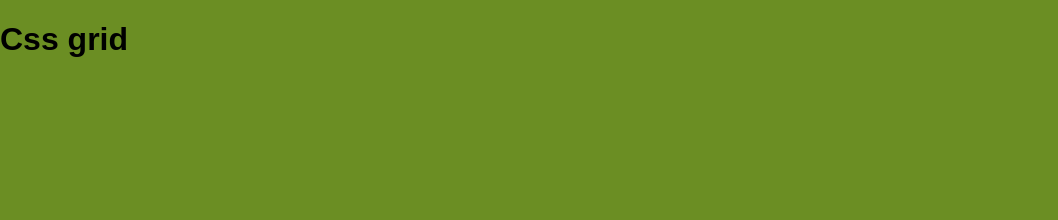
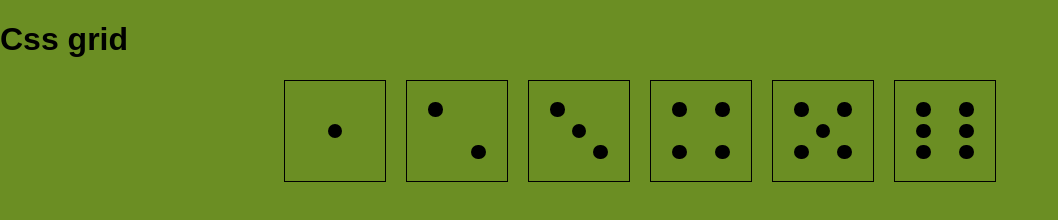
Before and after one commit to OzzoDev/FJSX24Bootcamp, a plain HTML site: page index.html in a window 1280 px wide. Shown: the whole page, without its empty margins (0-1058 px from the left). Drawn offline with Linux system fonts and the light colour scheme.

Commit message:
Dices done

```diff
--- a/index.html
+++ b/index.html
@@ -8,5 +8,42 @@
   </head>
   <body>
     <h1>Css grid</h1>
+    <main>
+      <div class="dice-container">
+        <article class="dice dots-1">
+          <aside></aside>
+        </article>
+        <article class="dice dots-2">
+          <aside></aside>
+          <aside></aside>
+        </article>
+        <article class="dice dots-3">
+          <aside></aside>
+          <aside></aside>
+          <aside></aside>
+        </article>
+        <article class="dice dots-4">
+          <aside></aside>
+          <aside></aside>
+          <aside></aside>
+          <aside></aside>
+        </article>
+        <article class="dice dots-5">
+          <aside></aside>
+          <aside></aside>
+          <aside></aside>
+          <aside></aside>
+          <aside></aside>
+        </article>
+        <article class="dice dots-6">
+          <aside></aside>
+          <aside></aside>
+          <aside></aside>
+          <aside></aside>
+          <aside></aside>
+          <aside></aside>
+        </article>
+      </div>
+    </main>
   </body>
 </html>
--- a/styles.css
+++ b/styles.css
@@ -4,3 +4,147 @@ body {
   margin: 0;
   padding: 0;
 }
+
+.dice-container {
+  /* padding: 10px; */
+  display: flex;
+  justify-content: center;
+  align-items: center;
+  gap: 20px;
+}
+
+.dice {
+  display: grid;
+  grid-template-columns: 1fr 1fr 1fr 1fr 1fr;
+  grid-template-rows: 1fr 1fr 1fr 1fr 1fr;
+  width: 100px;
+  height: 100px;
+  gap: 7px;
+  border: 1px solid black;
+}
+
+.dice aside {
+  border-radius: 50%;
+  width: 100%;
+  height: 100%;
+  background-color: black;
+  align-self: center;
+  justify-self: center;
+}
+
+/*dots-1*/
+
+.dots-1 aside:nth-child(1) {
+  grid-column: 3 / 4;
+  grid-row: 3 / 4;
+}
+
+/*dots-2*/
+
+.dots-2 aside:nth-child(1) {
+  grid-column: 2 / 2;
+  grid-row: 2 / 2;
+}
+
+.dots-2 aside:nth-child(2) {
+  grid-column: 4 / 4;
+  grid-row: 4 / 4;
+}
+
+/*dots-3*/
+
+.dots-3 aside:nth-child(1) {
+  grid-column: 2 / 2;
+  grid-row: 2 / 2;
+}
+
+.dots-3 aside:nth-child(2) {
+  grid-column: 3 / 3;
+  grid-row: 3 / 3;
+}
+
+.dots-3 aside:nth-child(3) {
+  grid-column: 4 / 4;
+  grid-row: 4 / 4;
+}
+
+/*dots-4*/
+
+.dots-4 aside:nth-child(1) {
+  grid-column: 2 / 2;
+  grid-row: 2 / 2;
+}
+
+.dots-4 aside:nth-child(2) {
+  grid-column: 4 / 4;
+  grid-row: 2 / 2;
+}
+
+.dots-4 aside:nth-child(3) {
+  grid-column: 2 / 2;
+  grid-row: 4 / 4;
+}
+
+.dots-4 aside:nth-child(4) {
+  grid-column: 4 / 4;
+  grid-row: 4 / 4;
+}
+
+/*dots-5*/
+
+.dots-5 aside:nth-child(1) {
+  grid-column: 2 / 2;
+  grid-row: 2 / 2;
+}
+
+.dots-5 aside:nth-child(2) {
+  grid-column: 4 / 4;
+  grid-row: 2 / 2;
+}
+
+.dots-5 aside:nth-child(3) {
+  grid-column: 3 / 3;
+  grid-row: 3 / 3;
+}
+
+.dots-5 aside:nth-child(4) {
+  grid-column: 2 / 2;
+  grid-row: 4 / 4;
+}
+
+.dots-5 aside:nth-child(5) {
+  grid-column: 4 / 4;
+  grid-row: 4 / 4;
+}
+
+/*dots-6*/
+
+.dots-6 aside:nth-child(1) {
+  grid-column: 2 / 2;
+  grid-row: 2 / 2;
+}
+
+.dots-6 aside:nth-child(2) {
+  grid-column: 2 / 2;
+  grid-row: 3 / 3;
+}
+
+.dots-6 aside:nth-child(3) {
+  grid-column: 2 / 2;
+  grid-row: 4 / 4;
+}
+
+.dots-6 aside:nth-child(4) {
+  grid-column: 4 / 4;
+  grid-row: 2 / 2;
+}
+
+.dots-6 aside:nth-child(5) {
+  grid-column: 4 / 4;
+  grid-row: 3 / 3;
+}
+
+.dots-6 aside:nth-child(6) {
+  grid-column: 4 / 4;
+  grid-row: 4 / 4;
+}
```
